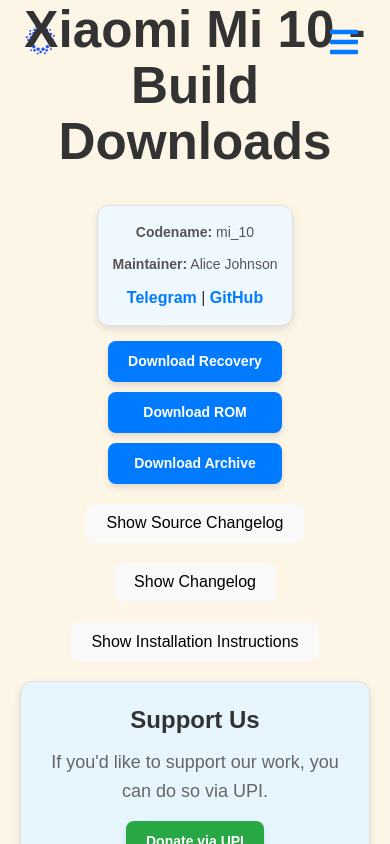
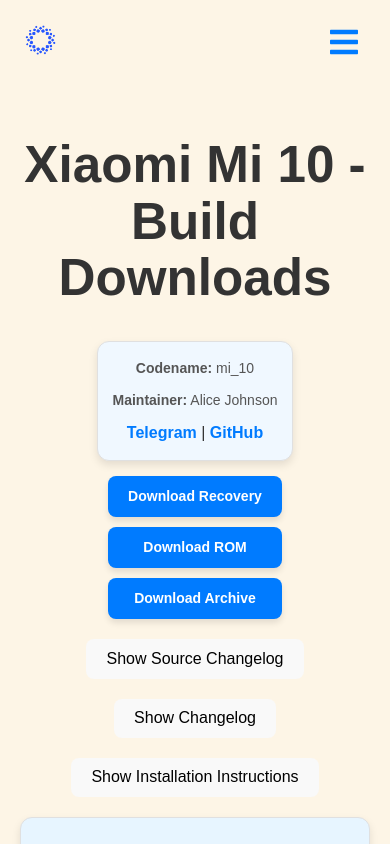
Before and after one commit to sirajlekhak/hyperOS, a React (Vite) app: page /hyperOS/builds/1 in a window 390 px wide. Shown: the top 844 px of the page. Built offline with nearby package versions, Linux system fonts and the light colour scheme.

Commit message:
fixed responsive of phonebuildpage

```diff
--- a/src/pages/phonebuild/PhoneBuildPage.css
+++ b/src/pages/phonebuild/PhoneBuildPage.css
@@ -17,7 +17,7 @@
     justify-content: center; /* Center elements vertically */
     align-items: center; /* Center elements horizontally */
     width: 100vw; /* Use viewport width to avoid overflow */
-    height: 100vh;
+    height: 100%;
     padding: 20px;
     text-align: center; /* Center text */
     box-sizing: border-box;
@@ -175,9 +175,6 @@
 
 /* Responsive Design */
 @media (max-width: 768px) {
-  .phone-build-page {
-    margin-top: -80px;
-  }
   .changelog-info pre,
   .installation-instructions pre {
     font-size: 12px; /* Adjust font size for smaller screens */
```
